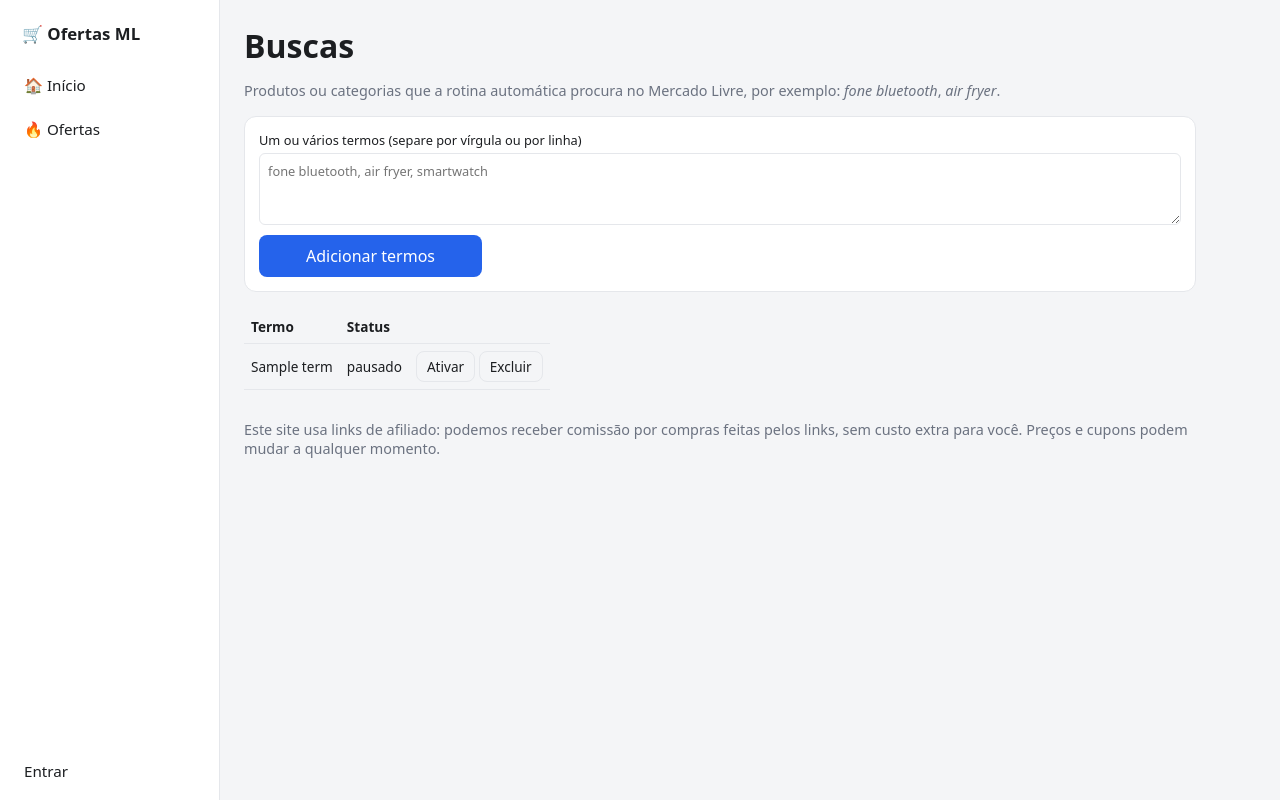
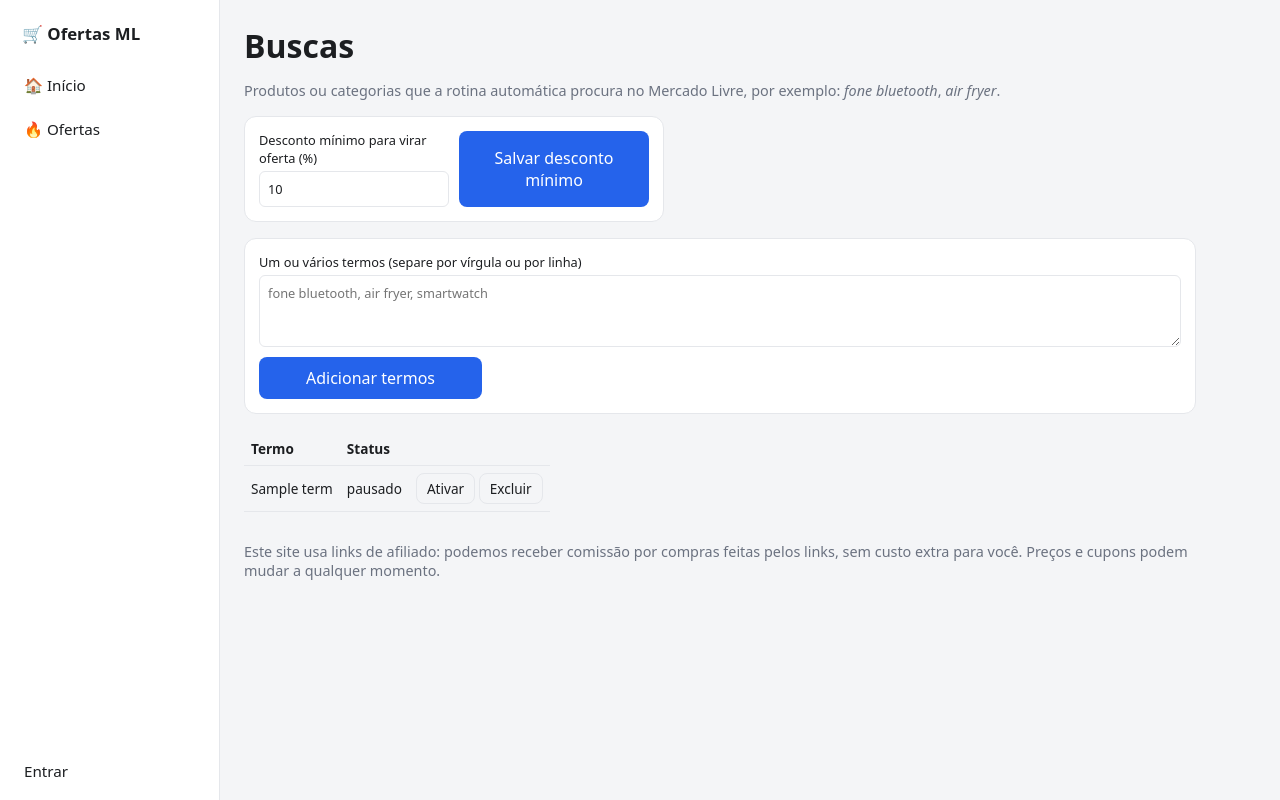
Before and after one commit to carlosstefano321-crypto/vendas-ml, a FastAPI app: template app/templates/buscas.html in a window 1280 px wide. Run offline with FastAPI, Linux system fonts and the light colour scheme; the template is opened without the code that fills it: most values are stand-ins (such as "Sample title", 1, 10 or a date in 2020).

Commit message:
Add discount form and update buscas template

```diff
--- a/app/templates/buscas.html
+++ b/app/templates/buscas.html
@@ -3,6 +3,10 @@
 <h1>Buscas</h1>
 <p class="muted">Produtos ou categorias que a rotina automática procura no Mercado Livre, por exemplo: <i>fone bluetooth</i>, <i>air fryer</i>.
 {% if not terms %}Nenhum termo cadastrado: usando os termos de reserva ({{ fallback|join(", ") }}).{% endif %}</p>
+<form class="add" method="post" action="/config/desconto" style="max-width:420px">
+<label>Desconto mínimo para virar oferta (%)<input name="pct" type="number" step="0.5" min="0" max="95" value="{{ min_pct|round(1) }}"></label>
+<button type="submit">Salvar desconto mínimo</button>
+</form>
 <form class="add" method="post" action="/buscas">
 <label style="grid-column:1/-1">Um ou vários termos (separe por vírgula ou por linha)
 <textarea name="terms" rows="3" required placeholder="fone bluetooth, air fryer, smartwatch"></textarea></label>
```
